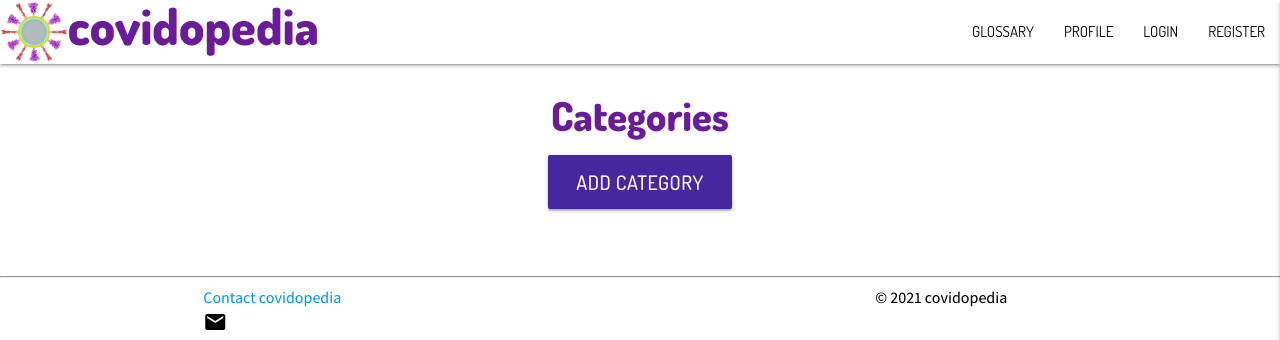
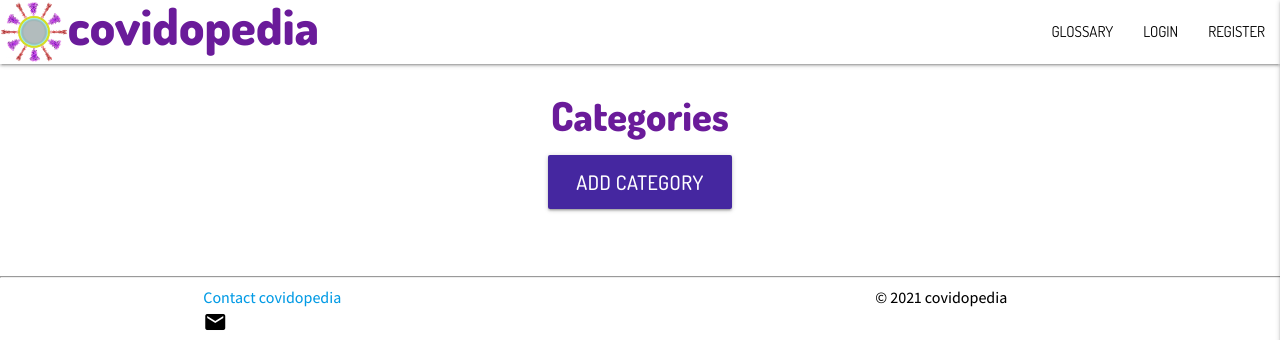
Before and after one commit to Code-Institute-Submissions/covidopedia, a Flask app: page /get_categories in a window 1280 px wide. Shown: the top 340 px of the page. Run offline with Flask 2, Linux system fonts and the light colour scheme; data that the repository does not hold is empty; some libraries are stand-ins or nearby versions.

Commit message:
tweak to navbar

```diff
--- a/templates/base.html
+++ b/templates/base.html
@@ -21,9 +21,9 @@
                         <i class="material-icons black-text">menu</i></a>
                     <ul class="right hide-on-med-and-down ">
                         <li><a href="{{ url_for('get_terms') }}" class="navbar-style black-text">Glossary</a></li>
-                        <li><a href="{{ url_for('profile', email=session['user']) }}"
-                            class="navbar-style black-text">Profile</a></li>
                         {% if session.user %}
+                            <li><a href="{{ url_for('profile', email=session['user']) }}"
+                                class="navbar-style black-text">Profile</a></li>
                             <li><a href="{{ url_for('new_term') }}"
                                 class="navbar-style black-text">Add new</a></li>
                             {% if session.user|lower == "admin@admin.com"|lower %}
```
